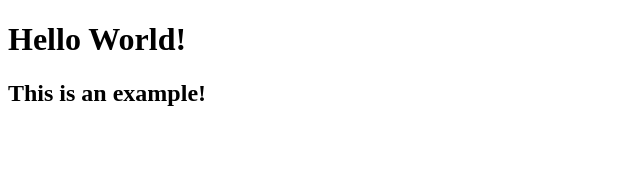
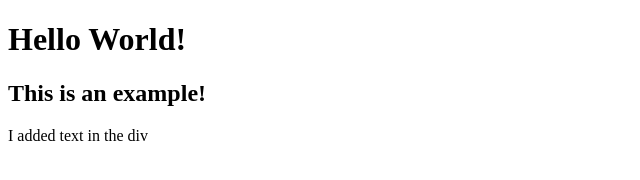
Before and after one commit to caoimheruddy/caoimhesExample, a plain HTML site: page index.html in a window 1280 px wide. Shown: the whole page, without its empty margins (0-640 px from the left). Drawn offline with Linux system fonts and the light colour scheme.

Commit message:
text added to div

```diff
--- a/index.html
+++ b/index.html
@@ -8,6 +8,6 @@
 <body>
     <h1>Hello World!</h1>
     <h2>This is an example!</h2>
-    <div></div>
+    <div>I added text in the div</div>
 </body>
 </html>
```
